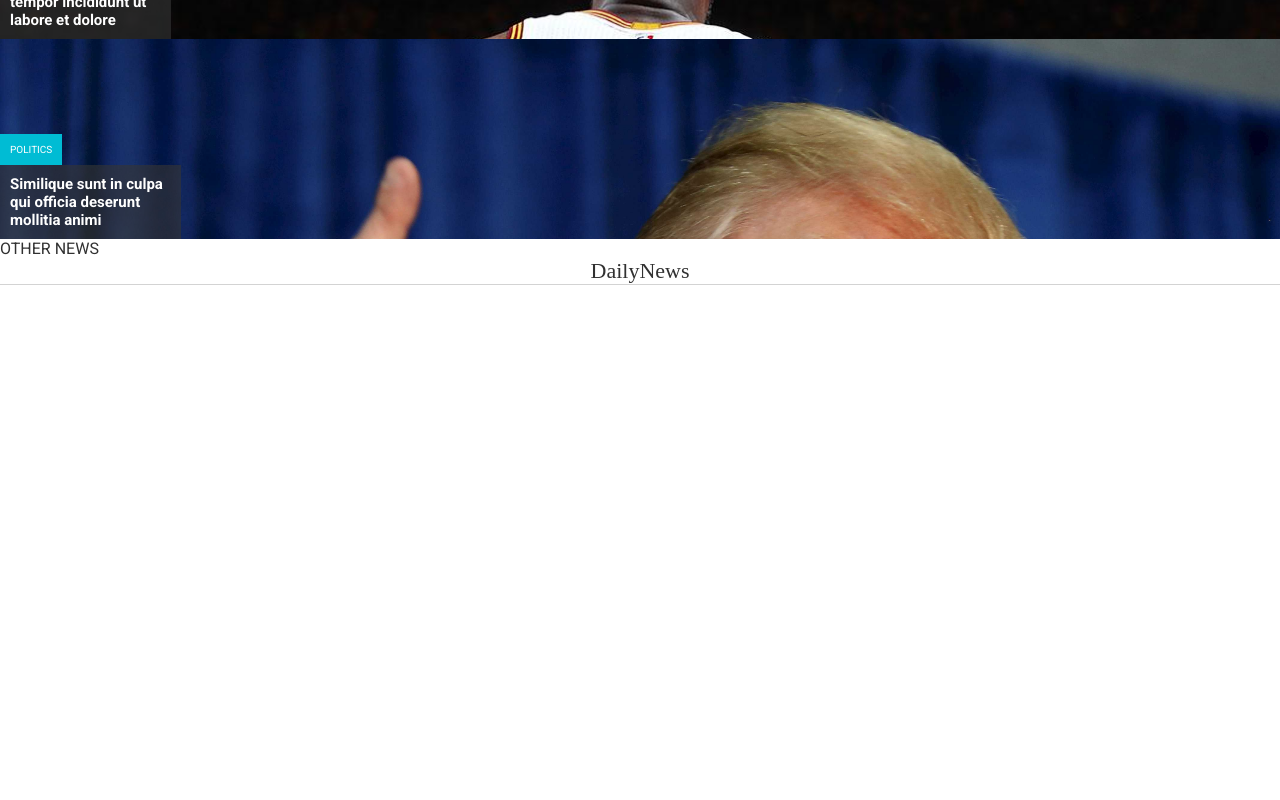
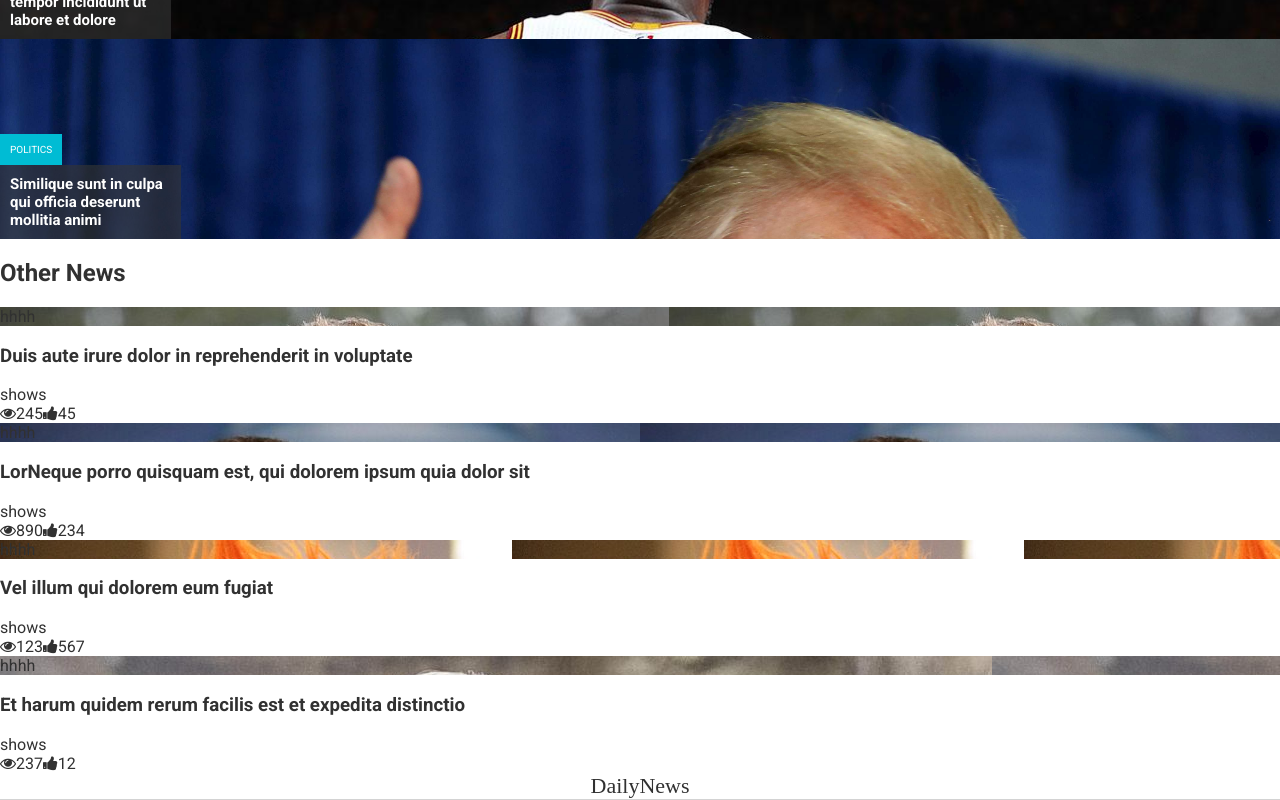
Before and after one commit to JaneHazen/NewsSite, a React (Create React App) app in the folder news/: page / in a window 1280 px wide. Shown: the part 388-1188 px from the top of the page. Before the commit the page ends 800 px from the top, so only its background shows below. Built offline with nearby package versions, Linux system fonts and the light colour scheme; data requests are answered from the project's data file; a web font is replaced by a local one.

Commit message:
add rendering to other news with likes nad views

```diff
--- a/news/src/components/home/OtherNews.js
+++ b/news/src/components/home/OtherNews.js
@@ -1,9 +1,42 @@
 import React from 'react';
 import { Link } from 'react-router-dom'
 
+const renderOthernews = ({otherNews}) => {
+  if(otherNews){
+    return otherNews.map((item)=>{
+      return (
+          <Link to={`/news/${item.id}`} key={item.id} className="item">
+            <div
+            className="left"
+            style={{background:`url(/images/articles/${item.img})`}}
+            >hhhh
+            </div>
+            <div className="right">
+              <h3>{item.title}</h3>
+              <div className="category-tag">{item.category}</div>
+              <div className="tags">
+                <span>
+                  <i className="fa fa-eye"></i>{item.views}
+                </span>
+                 <span>
+                  <i className="fa fa-thumbs-up"></i>{item.likes[0]}
+                </span>
+              </div>
+            </div>
+          </Link>
+        )
+    })
+  }
+}
+
 const OtherNews = (props) => {
   return(
-      <div>OTHER NEWS</div>
+      <div className="other-news">
+        <h2>Other News</h2>
+        <div className="other-news-items">
+          {renderOthernews(props)}
+        </div>
+      </div>
     )
 }
 
```
